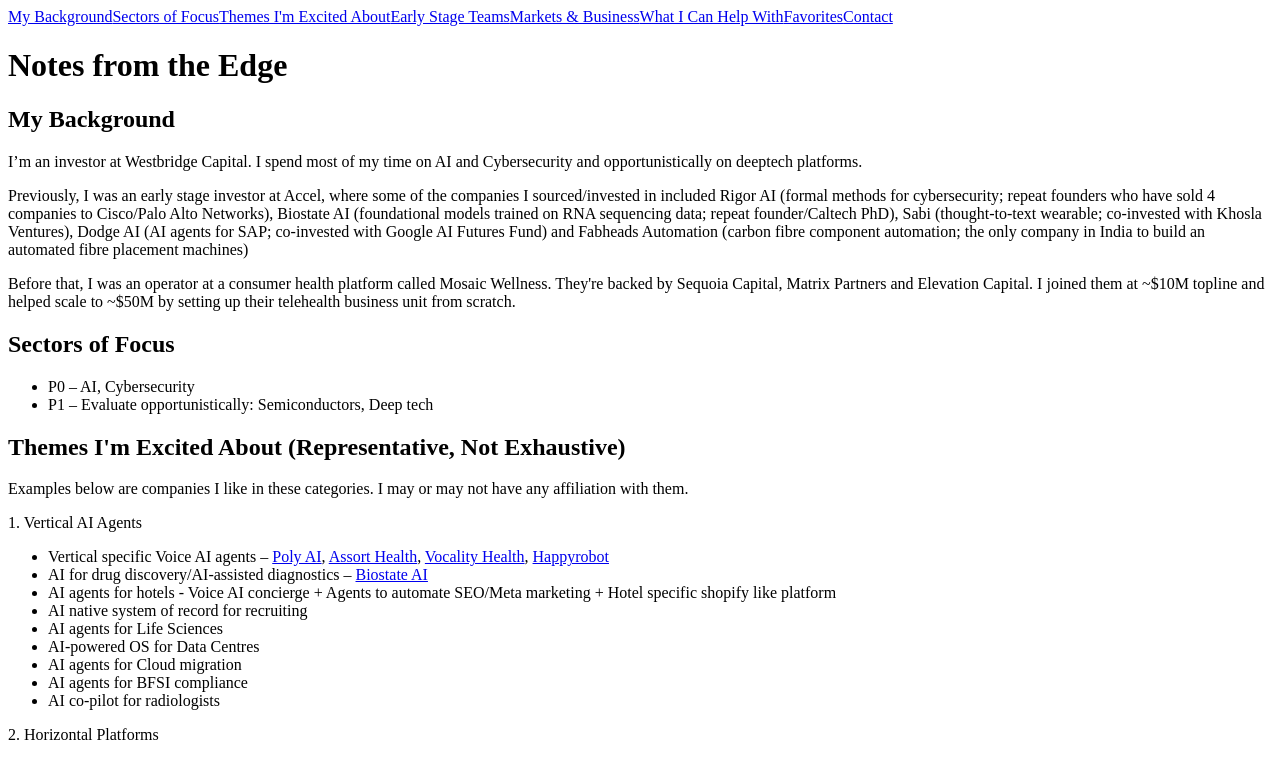
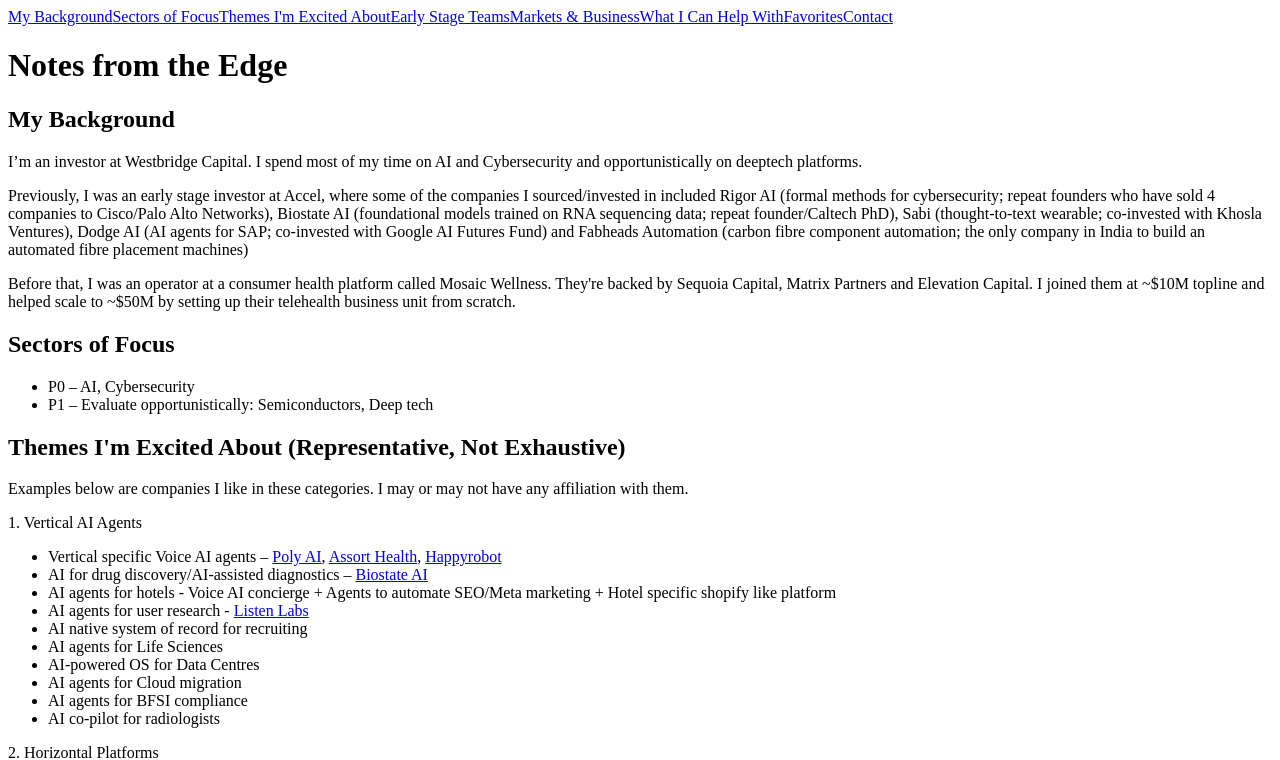
Before and after one commit to CJ-os-99/chitranjan-personal, a Next.js app: page / in a window 1280 px wide. Shown: the top 760 px of the page. Built offline with nearby package versions, Linux system fonts and the light colour scheme.

Commit message:
Update index.js

```diff
--- a/pages/index.js
+++ b/pages/index.js
@@ -46,9 +46,10 @@
 
           <p className="font-semibold mt-4">1. Vertical AI Agents</p>
           <ul className="list-disc list-inside text-sm">
-            <li>Vertical specific Voice AI agents – <a href="https://www.poly.ai">Poly AI</a>, <a href="https://www.assorthealth.com">Assort Health</a>, <a href="https://www.vocalityhealth.com">Vocality Health</a>, <a href="https://www.happyrobot.ai">Happyrobot</a></li>
+            <li>Vertical specific Voice AI agents – <a href="https://www.poly.ai">Poly AI</a>, <a href="https://www.assorthealth.com">Assort Health</a>, <a href="https://www.happyrobot.ai">Happyrobot</a></li>
             <li>AI for drug discovery/AI-assisted diagnostics – <a href="https://biostate.ai/">Biostate AI</a></li>
             <li>AI agents for hotels - Voice AI concierge + Agents to automate SEO/Meta marketing + Hotel specific shopify like platform </li>
+            <li>AI agents for user research - <a href="https://listenlabs.ai/">Listen Labs</a></li>
             <li>AI native system of record for recruiting</li>
             <li>AI agents for Life Sciences</li>
             <li>AI-powered OS for Data Centres</li>
```
